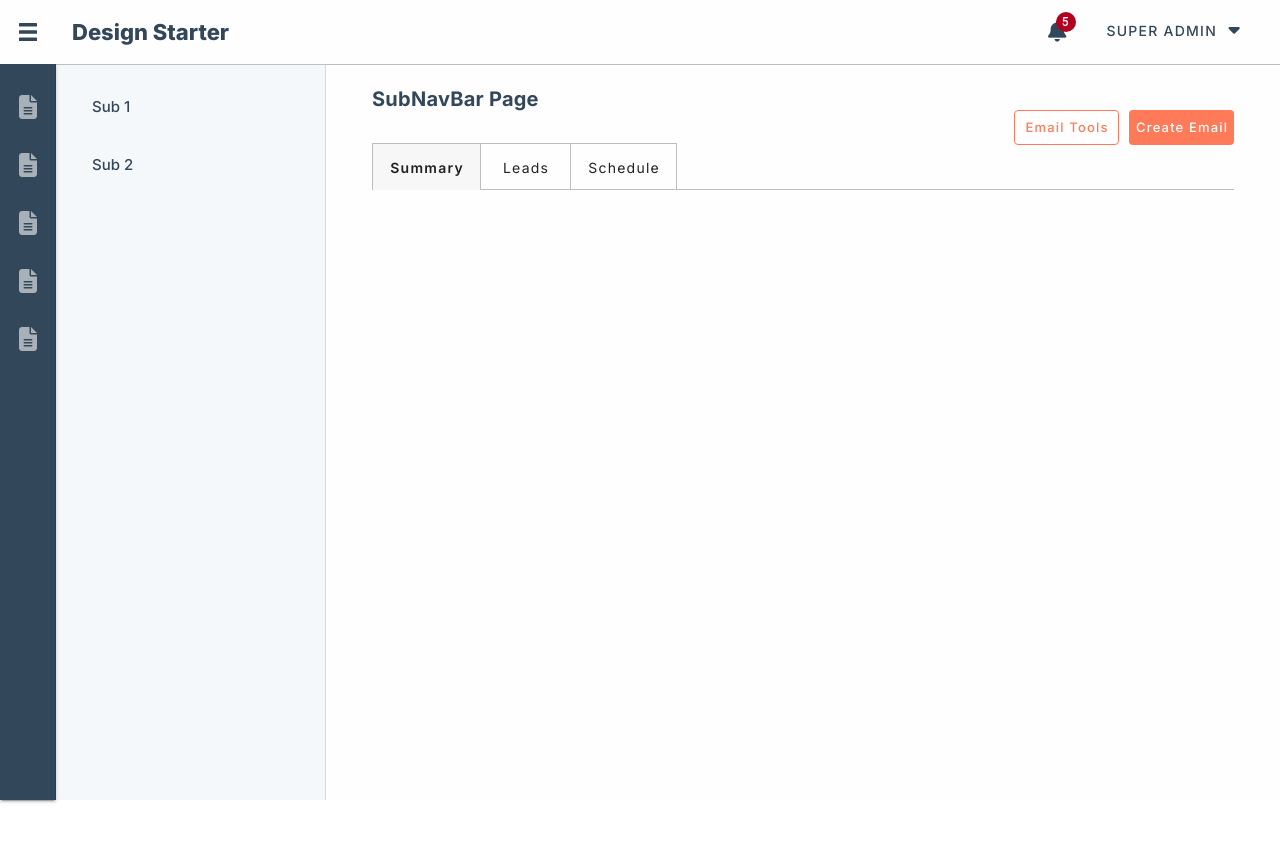
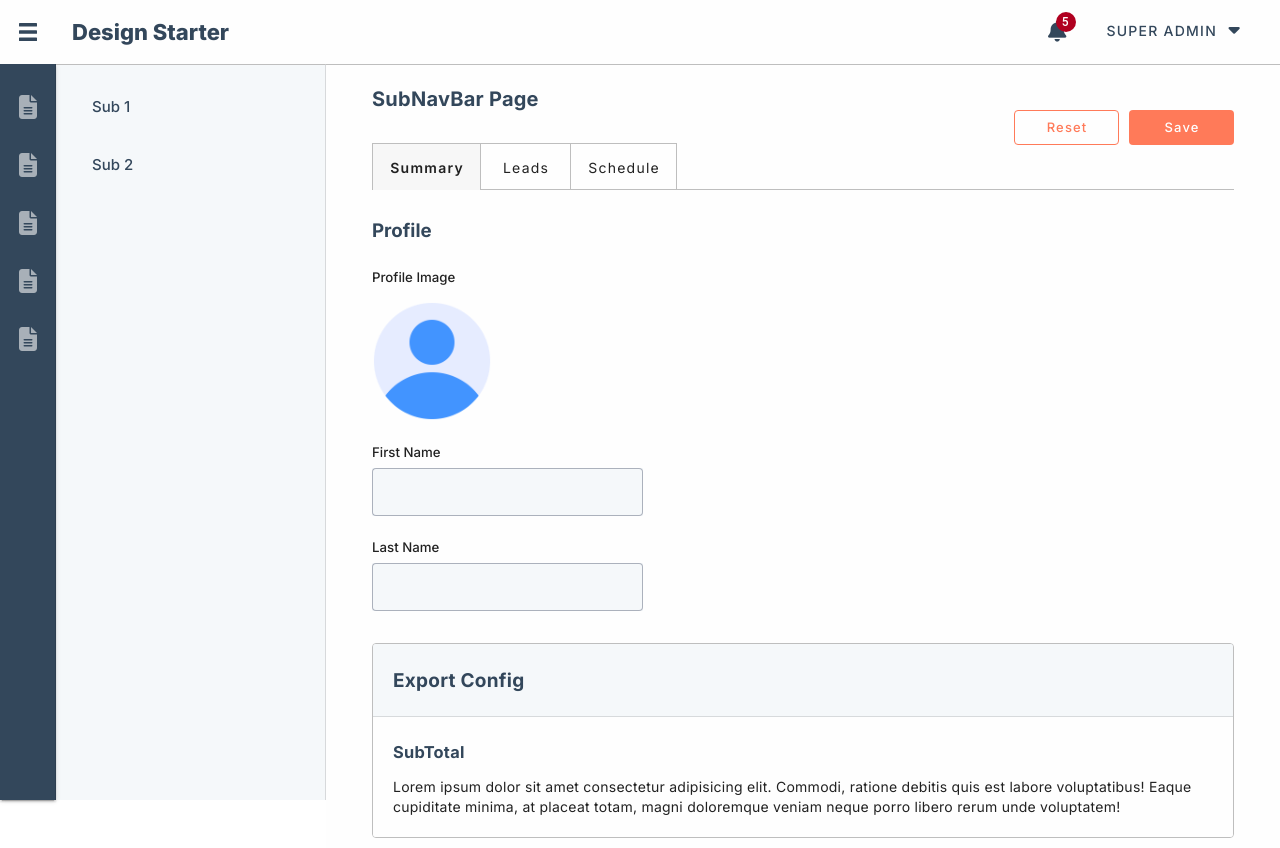
Before and after one commit to hyperYoko/Design-Starter, a Vue app in the folder front-end/: page /#/subnavbarpage in a window 1280 px wide. Before the commit the page ends 800 px from the top, so only its background shows below. Built offline with nearby package versions, Linux system fonts and the light colour scheme.

Commit message:
Added SubNavBar Page body

```diff
--- a/front-end/src/components/SubNavBarPage.vue
+++ b/front-end/src/components/SubNavBarPage.vue
@@ -80,20 +80,88 @@
                 class="NormalButtonContrastInverse NormalButtonHeaderDimensions"
                 style="margin-right: 10px; margin-bottom: 10px"
                 variant="flat"
-                >Email Tools</v-btn
+                >Reset</v-btn
               >
               <v-btn
                 class="NormalButtonContrast NormalButtonHeaderDimensions"
                 variant="flat"
                 style="margin-bottom: 10px"
-                >Create Email</v-btn
+                >Save</v-btn
               >
               <!-- margin-bottom to counter title card's need for padding-bottom = 0 for tabs  -->
             </div>
           </v-card>
 
           <v-card class="SubNavBarPageBodyCard" variant="flat">
-             </v-card>
+            <div>
+              <h3>Profile</h3>
+              <v-row style="margin-top: 10px">
+                <v-col sm="8" md="4">
+                  <p class="SubNavBarPageFieldLabel mb-2">Profile Image</p>
+
+                  <v-img
+                    rounded="circle"
+                    aspect-ratio="1/1"
+                    cover
+                    src="/images/profile.png"
+                    class="ProfileImage"
+                  >
+                    <div class="ProfileImageOverlay">
+                      <v-icon
+                        icon="fas fa-pen"
+                        style="display: flex; color: white"
+                      ></v-icon>
+                    </div>
+                  </v-img> </v-col
+              ></v-row>
+              <v-row style="margin-top: 10px">
+                <v-col sm="8" md="4">
+                  <p class="SubNavBarPageFieldLabel">First Name</p>
+
+                  <v-text-field
+                    variant="outlined"
+                    class="SubNavBarPageField"
+                    hide-details
+                    density="comfortable"
+                  ></v-text-field> </v-col
+              ></v-row>
+              <v-row style="margin-top: 10px; margin-bottom: 10px">
+                <v-col sm="8" md="4">
+                  <p class="SubNavBarPageFieldLabel">Last Name</p>
+
+                  <v-text-field
+                    variant="outlined"
+                    class="SubNavBarPageField"
+                    hide-details
+                    density="comfortable"
+                  ></v-text-field> </v-col
+              ></v-row>
+            </div>
+            <div style="margin-top: 20px">
+              <v-card variant="flat" class="SubNavBarPageCard">
+                <!-- <template v-slot:prepend>
+                  <v-icon icon="fas fa-gear" size="small" style="display: flex;"></v-icon>
+                </template> -->
+                <v-card-item class="SubNavBarPageHeader">
+                  <template v-slot:title>
+                    <span class="PageTitleCardText" style="font-size: 19px"
+                      >Export Config</span
+                    >
+                  </template>
+                </v-card-item>
+
+                <v-card-text class="SubNavBarPageText">
+                  <h3>SubTotal</h3>
+                  <p style="margin-top: 10px">
+                    Lorem ipsum dolor sit amet consectetur adipisicing elit.
+                    Commodi, ratione debitis quis est labore voluptatibus! Eaque
+                    cupiditate minima, at placeat totam, magni doloremque veniam
+                    neque porro libero rerum unde voluptatem!
+                  </p>
+                </v-card-text>
+              </v-card>
+            </div>
+          </v-card>
         </v-tabs-window-item>
 
         <v-tabs-window-item value="navtabtwo"> </v-tabs-window-item>
--- a/front-end/src/style.scss
+++ b/front-end/src/style.scss
@@ -16,9 +16,9 @@ $secondary-color-hover: rgb(229, 245, 248);
 $tertiary-color: #ff7a59;
 $white: rgb(254, 254, 254);
 $light-grey: rgb(247, 247, 247);
+$light-medium-grey: rgba(0, 0, 0, 0.12);
 $medium-grey: #bebebe;
 $dark-grey: #979797;
-
 //vuetify font
 .v-application,
 .v-overlay-container {
@@ -378,7 +378,7 @@ html {
   background-color: $secondary-color;
   color: $primary-color;
   // border-bottom: 1px solid $secondary-color-dark !important;
-  border-bottom: thin solid rgba(0, 0, 0, 0.12); //replicate data-table's border
+  border-bottom: thin solid $light-medium-grey; //replicate data-table's border
   border-radius: inherit;
   border-bottom-left-radius: 0;
   border-bottom-right-radius: 0;
@@ -405,20 +405,20 @@ html {
 .DataTable > .v-table__wrapper > table > thead tr {
   background-color: $secondary-color;
   // color: $primary-color;
-  border-bottom: thin solid rgba(0, 0, 0, 0.12);
+  border-bottom: thin solid $light-medium-grey;
 }
 
 //header uppercase and border-right
 .DataTable > .v-table__wrapper > table > thead tr th {
   text-transform: uppercase !important;
-  border-right: thin solid rgba(0, 0, 0, 0.12);
+  border-right: thin solid $light-medium-grey;
 }
 .DataTable > .v-table__wrapper > table > thead tr th:last-child {
   border-right: none; /* Remove the right border for the last cell */
 }
 //body border-right
 .DataTable > .v-table__wrapper > table > tbody tr td {
-  border-right: thin solid rgba(0, 0, 0, 0.12);
+  border-right: thin solid $light-medium-grey;
 }
 .DataTable > .v-table__wrapper > table > tbody tr td:last-child {
   border-right: none; /* Remove the right border for the last cell */
@@ -704,6 +704,7 @@ html {
   background-color: $white;
   border-radius: 0px;
   border-top: 1px solid $medium-grey;
+  margin-bottom: 16px;
 }
 .SubNavBarPageTabs {
   margin-top: 20px;
@@ -738,6 +739,60 @@ html {
 
 .SubNavBarPageBodyCard {
   background-color: $white;
-  padding: 10px 30px;
+  padding: 10px 46px; //30px + 16px
   border-radius: 0px;
+
+  h3 {
+    // font-size: 20px;
+    line-height: 30px;
+    color: $primary-color;
+  }
+  .SubNavBarPageFieldLabel {
+    padding: 0 0 5px 0px;
+    font-size: 13.25px;
+    font-weight: 500;
+  }
+  .SubNavBarPageField {
+    background-color: $secondary-color;
+  }
+  .ProfileImage {
+    height: 120px;
+    width: 120px;
+    position: relative; //for overlay
+  }
+  .ProfileImageOverlay {
+    position: absolute;
+    top: 0;
+    left: 0;
+    right: 0;
+    bottom: 0;
+    background-color: rgba(0, 0, 0, 0.3);
+    display: flex;
+    justify-content: center;
+    align-items: center;
+    cursor: pointer;
+    opacity: 0; /* Hidden by default */
+    transition: opacity 0.3s ease; /* Smooth transition */
+  }
+  .ProfileImage:hover .ProfileImageOverlay {
+    opacity: 1; /* Show overlay on hover */
+  }
+
+  .SubNavBarPageCard {
+    //outlined
+    border: 1px solid $medium-grey;
+
+    //elevated
+    // border: 1px solid $light-medium-grey;
+    // box-shadow: rgba(45, 62, 80, 0.12) 0px 1px 5px 0px;
+  }
+  .SubNavBarPageHeader {
+    border-bottom: thin solid $light-medium-grey;
+    background-color: $secondary-color !important;
+    padding: 20px;
+  }
+  .SubNavBarPageText {
+    background-color: $white !important;
+    padding: 20px;
+  }
 }
```
Also changed, not shown: front-end/public/images/profile.png (added).
